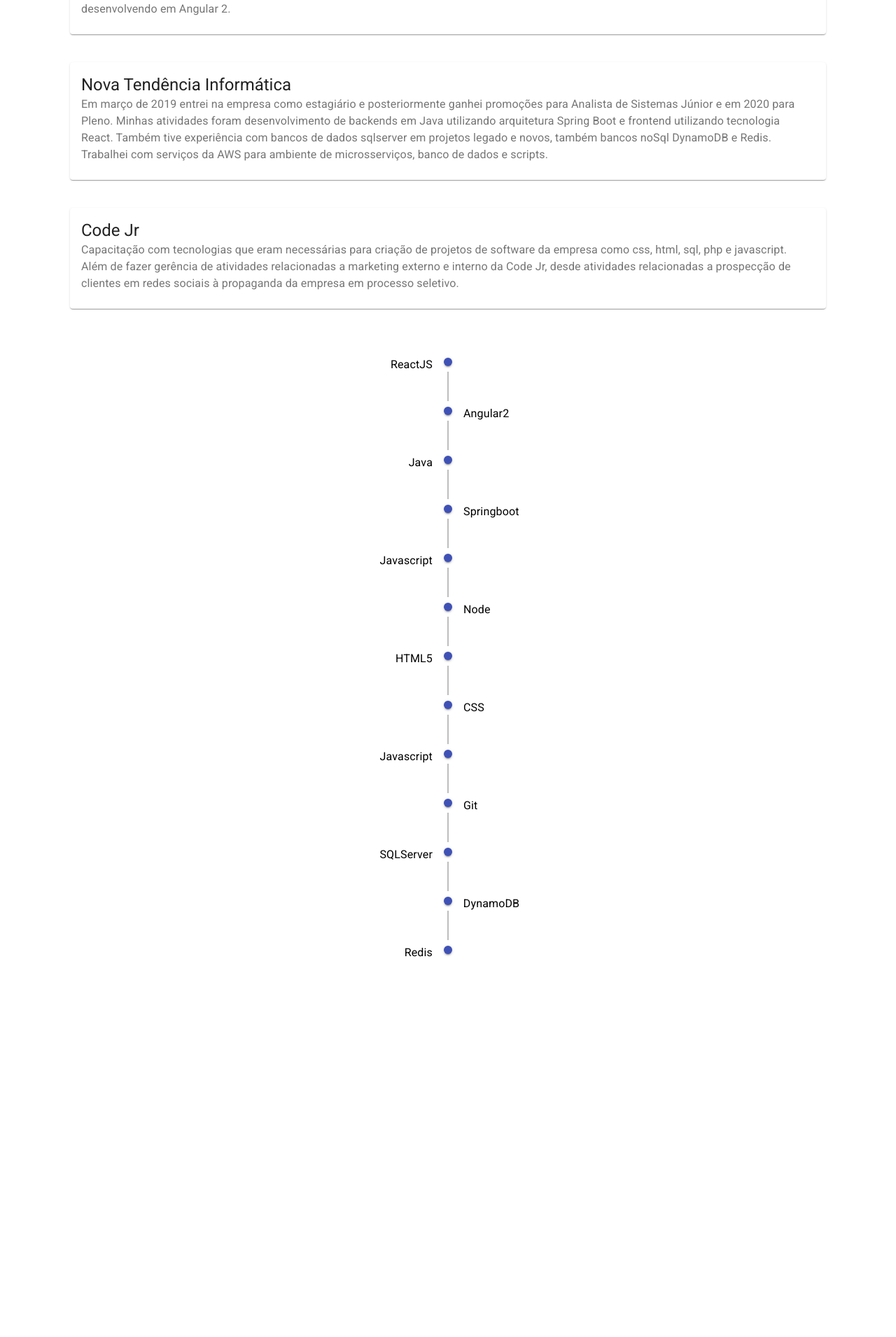
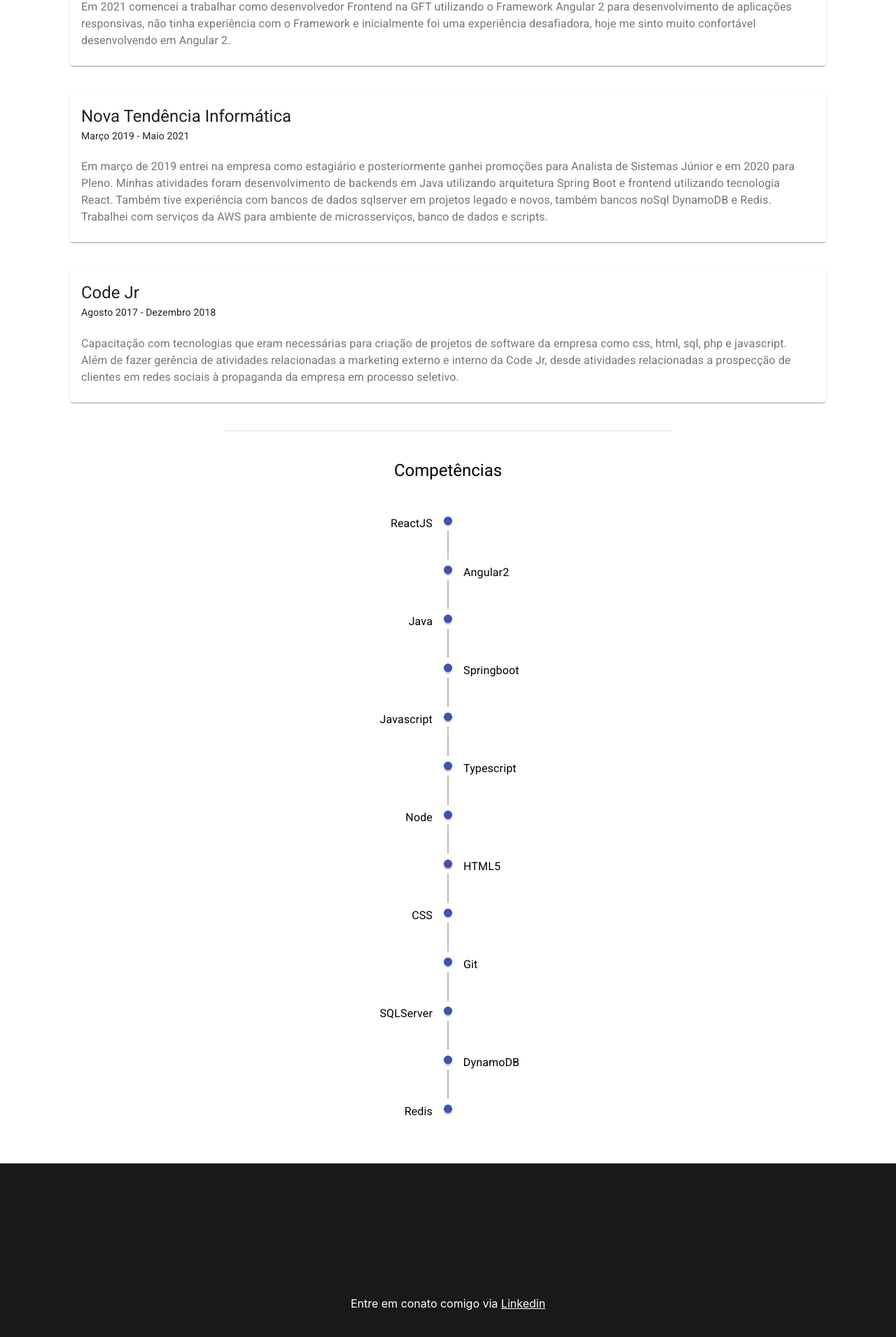
Before and after one commit to almirph/my-cv, a React (Create React App) app: page / in a window 1280 px wide. Shown: the part 836-2746 px from the top of the page at 70% size. Before the commit the page ends 2271 px from the top, so only its background shows below. Built offline with nearby package versions, Linux system fonts and the light colour scheme.

Commit message:
experiencias e trabalhos

```diff
--- a/src/components/Experiences/Experiences.js
+++ b/src/components/Experiences/Experiences.js
@@ -9,36 +9,7 @@ import TimelineOppositeContent from "@material-ui/lab/TimelineOppositeContent";
 import Typography from "@material-ui/core/Typography";
 import { experiences } from "./experiencesConst";
 import { useStyles } from "./style";
-import useOnScreen from "../../utils/OnScreen";
 import { Fade } from "@material-ui/core";
-
-// const DummyComponent = () => {
-
-//   const ref = useRef()
-//   const isVisible = useOnScreen(ref)
-
-//   return <div ref={ref}>{isVisible && `Yep, I'm on screen`}</div>
-// }
-
-// const App = props => {
-//   const itemsRef = useRef([]);
-//   // you can access the elements with itemsRef.current[n]
-
-//   useEffect(() => {
-//      itemsRef.current = itemsRef.current.slice(0, props.items.length);
-//   }, [props.items]);
-
-//   return props.items.map((item, i) => (
-//     <div
-//         key={i}
-//         ref={el => itemsRef.current[i] = el}
-//         style={{ width: `${(i + 1) * 100}px` }}>
-//       ...
-//     </div>
-//   ));
-// }
-
-let prevScrollY = 0;
 
 export default function Experiences() {
   const itemsRef = useRef([]);
--- a/src/components/Experiences/experiencesConst.js
+++ b/src/components/Experiences/experiencesConst.js
@@ -4,10 +4,10 @@ export const experiences = [
   { name: "Java" },
   { name: "Springboot" },
   { name: "Javascript" },
+  { name: "Typescript" },
   { name: "Node" },
   { name: "HTML5" },
   { name: "CSS" },
-  { name: "Javascript" },
   { name: "Git" },
   { name: "SQLServer" },
   { name: "DynamoDB" },
--- /dev/null
+++ b/src/components/Footer/Footer.js
@@ -0,0 +1,19 @@
+import React from "react";
+import { useStyles } from "./style";
+
+export const Footer = () => {
+  const classes = useStyles();
+
+  return (
+    <div className={classes.footerContainer}>
+      <span> Entre em conato comigo via </span>&nbsp;
+      <a
+        class={classes.anchor}
+        href="https://www.linkedin.com/in/almir-arruda-070408156/"
+        target="_blank"
+      >
+        Linkedin
+      </a>
+    </div>
+  );
+};
--- /dev/null
+++ b/src/components/Footer/style.js
@@ -0,0 +1,16 @@
+import { makeStyles, withTheme } from "@material-ui/core";
+
+export const useStyles = makeStyles({
+  footerContainer: {
+    width: "100%",
+    height: "50vh",
+    backgroundColor: "#191919",
+    color: "#ffffff",
+    display: "flex",
+    justifyContent: "center",
+    alignItems: "center",
+  },
+  anchor: {
+    color: "#ffffff",
+  },
+});
--- a/src/components/Jobs/Jobs.js
+++ b/src/components/Jobs/Jobs.js
@@ -7,13 +7,17 @@ export const Jobs = () => {
 
   return (
     <div className={classes.jobsContainer}>
-      <Typography className={classes.jobsTitle} variant="h5" component="h2">
-        Experiências
-      </Typography>
       <Card className={classes.cardInfo}>
         <CardContent>
           <Typography variant="h5" component="h2">
             GFT Technologies
+          </Typography>
+          <Typography
+            className={classes.subTitle}
+            variant="subtitle1"
+            component="div"
+          >
+            Maio 2021 - Atualmente
           </Typography>
           <Typography variant="body1" color="textSecondary" component="p">
             Em 2021 comencei a trabalhar como desenvolvedor Frontend na GFT
@@ -29,6 +33,13 @@ export const Jobs = () => {
         <CardContent>
           <Typography variant="h5" component="h2">
             Nova Tendência Informática
+          </Typography>
+          <Typography
+            className={classes.subTitle}
+            variant="subtitle1"
+            component="div"
+          >
+            Março 2019 - Maio 2021
           </Typography>
           <Typography variant="body1" color="textSecondary" component="p">
             Em março de 2019 entrei na empresa como estagiário e posteriormente
@@ -48,6 +59,13 @@ export const Jobs = () => {
           <Typography variant="h5" component="h2">
             Code Jr
           </Typography>
+          <Typography
+            className={classes.subTitle}
+            variant="subtitle1"
+            component="div"
+          >
+            Agosto 2017 - Dezembro 2018
+          </Typography>
           <Typography variant="body1" color="textSecondary" component="p">
             Capacitação com tecnologias que eram necessárias para criação de
             projetos de software da empresa como css, html, sql, php e
--- a/src/components/Jobs/style.js
+++ b/src/components/Jobs/style.js
@@ -6,8 +6,9 @@ export const useStyles = makeStyles({
     flexDirection: "column",
     alignItems: "center",
   },
-  jobsTitle: {
-    margin: "40px 40px 20px 40px",
+  subTitle: {
+    fontSize: "14px",
+    marginBottom: "20px",
   },
   cardInfo: {
     maxWidth: "1080px",
--- a/src/pages/HomePage.js
+++ b/src/pages/HomePage.js
@@ -2,6 +2,7 @@ import { Card, CardContent, Divider, Typography } from "@material-ui/core";
 import React from "react";
 import { DownloadCard } from "../components/DownloadCard/DownloadCard";
 import Experiences from "../components/Experiences/Experiences";
+import { Footer } from "../components/Footer/Footer";
 import { Jobs } from "../components/Jobs/Jobs";
 import { useStyles } from "./style";
 
@@ -34,8 +35,21 @@ const HomePage = () => {
           component="hr"
           variant="inset"
         />
-        <Jobs></Jobs> <Experiences></Experiences>
+        <Typography className={classes.jobsTitle} variant="h5" component="h2">
+          Experiências
+        </Typography>
+        <Jobs></Jobs>
+        <Divider
+          className={classes.dividerApp}
+          component="hr"
+          variant="inset"
+        />
+        <Typography className={classes.jobsTitle} variant="h5" component="h2">
+          Competências
+        </Typography>
+        <Experiences></Experiences>
       </div>
+      <Footer></Footer>
     </React.Fragment>
   );
 };
--- a/src/pages/style.js
+++ b/src/pages/style.js
@@ -23,6 +23,7 @@ export const useStyles = makeStyles({
   },
   dividerApp: {
     width: "50%",
+    margin: "0",
   },
   experiencesContainer: {
     display: "flex",
@@ -33,4 +34,7 @@ export const useStyles = makeStyles({
     maxWidth: "1080px",
     margin: "40px",
   },
+  jobsTitle: {
+    margin: "40px 40px 20px 40px",
+  },
 });
--- a/src/utils/OnScreen.js
+++ /dev/null
@@ -1,18 +0,0 @@
-import React, { useEffect, useState } from "react";
-
-export default function useOnScreen(ref) {
-  const [isIntersecting, setIntersecting] = useState(false);
-
-  const observer = new IntersectionObserver(([entry]) =>
-    setIntersecting(entry.isIntersecting)
-  );
-
-  useEffect(() => {
-    observer.observe(ref.current);
-    return () => {
-      observer.disconnect();
-    };
-  }, []);
-
-  return isIntersecting;
-}
```
